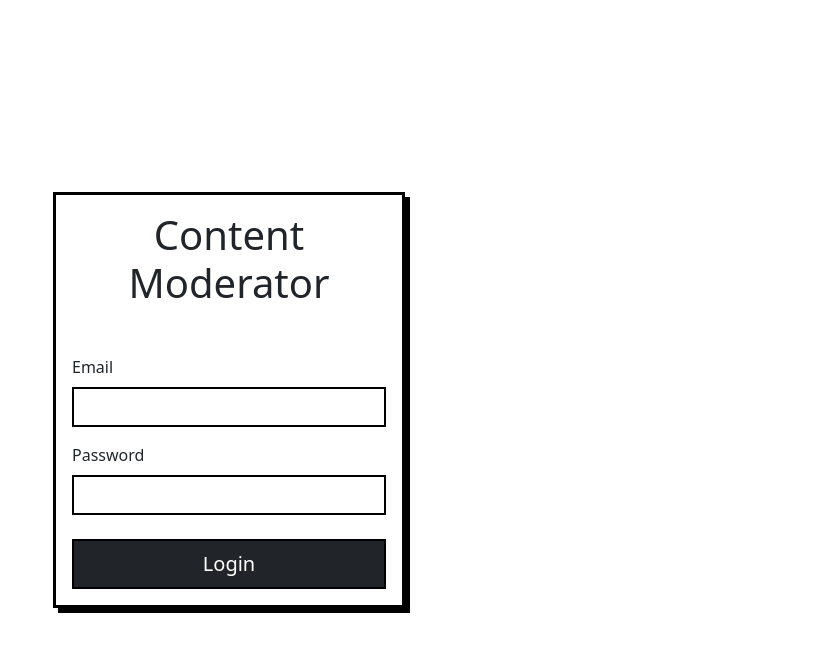
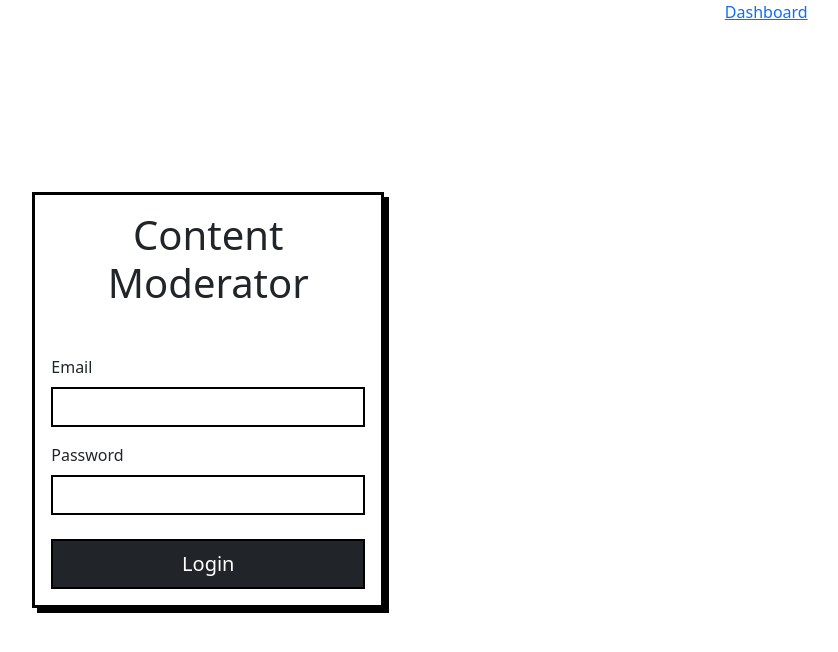
Before and after one commit to mjbraun95/ctrl-c-content-moderator, a Next.js app: page / in a window 1280 px wide. Shown: the top 652 px of the page, without its empty margins (220-1058 px from the left). Built offline with nearby package versions, Linux system fonts and the light colour scheme.

Commit message:
added link to login

```diff
--- a/pages/index.jsx
+++ b/pages/index.jsx
@@ -12,7 +12,7 @@ export default function Home() {
     <>
       <div className="container d-flex justify-content-around">
         <LoginForm></LoginForm>
-        <Link href='/dashboard'></Link>
+        <Link href='/dashboard'>Dashboard</Link>
       </div>
     </>
   )
```
